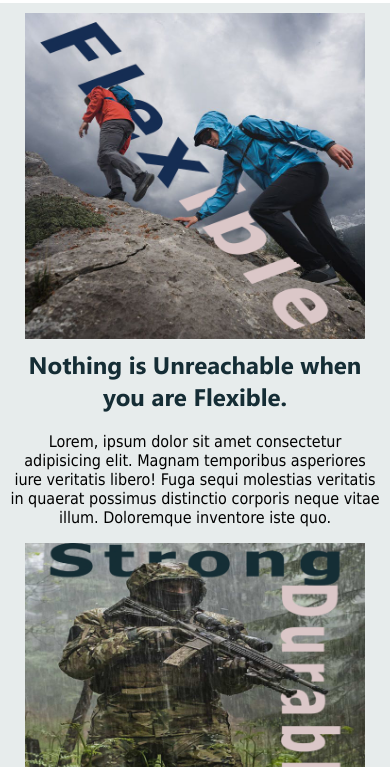
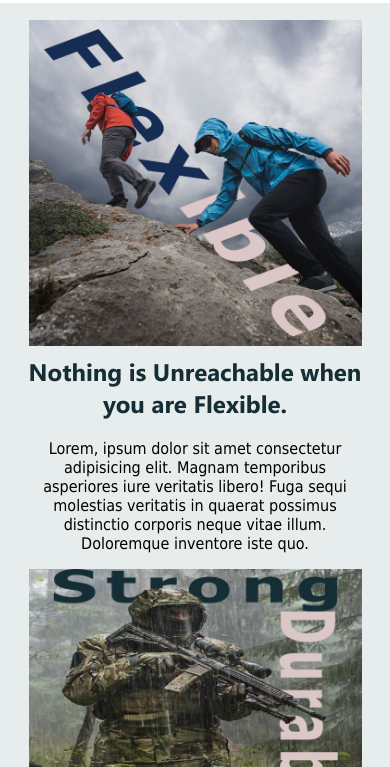
Before and after one commit to Noroff-FEU-Assignments/cross-course-project-Tonix89, a plain HTML site: page index.html in a window 390 px wide. Shown: the part 77-844 px from the top of the page. Drawn offline with Linux system fonts and the light colour scheme.

Commit message:
updated main elements

```diff
--- a/css/branding.css
+++ b/css/branding.css
@@ -5,9 +5,12 @@ main{
     margin-top: 105px;
     padding: 10px;
 }
+.branding, .product{
+    padding: 2% 20%;
+}
 .branding img{
-    height: 500px;
-    width: 520px;
+    max-height: 86vh;
+    max-width: 100%;
     margin-bottom: 25px;
 }
 .flexible,.durable{
--- a/css/mobileresponsiveness.css
+++ b/css/mobileresponsiveness.css
@@ -1,4 +1,4 @@
-@media screen and (max-width:450px) {
+@media screen and (max-width:500px) {
     .logo{
         width: 90px;
         height: 50px;
--- a/css/responsiveness.css
+++ b/css/responsiveness.css
@@ -3,6 +3,9 @@
 @media screen and (max-width: 900px) {
     header nav{
         position: none;
+    }
+    .branding, .product{
+        padding: 2% 10%;
     }
     .branding img{
         height: 350px;
@@ -44,7 +47,7 @@
     }
 }
 
-@media screen and (max-width:650px){
+@media screen and (max-width:680px){
     header{
         grid-template-columns: 1fr 1fr 1fr;
     }
@@ -61,6 +64,9 @@
         margin-left: 20px;
         margin-top: 35px;
     }
+    .branding, .product{
+    padding: 2% 20%;
+}
     label img{
         width: 35px;
     }
@@ -132,6 +138,9 @@
     main{
         margin-top: 80px;
     }
+    .branding, .product{
+        padding: 2% 5%;
+    }
     .branding img{
         height: 326px;
         width: 200px;
```
